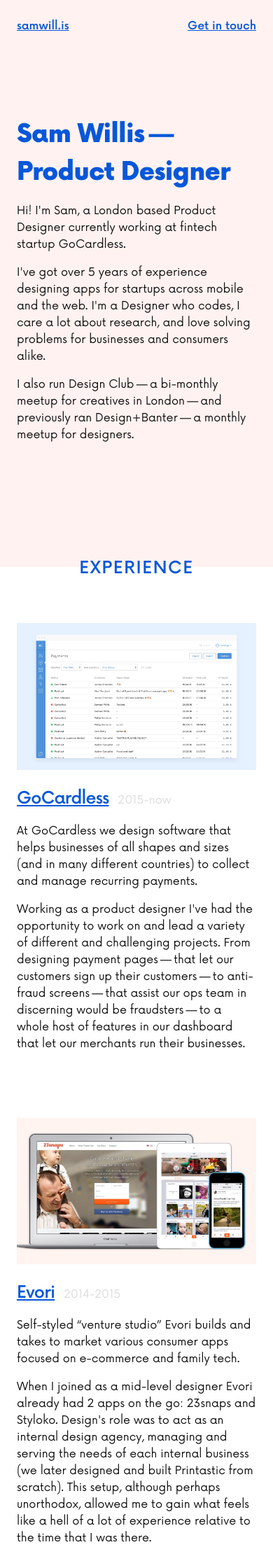
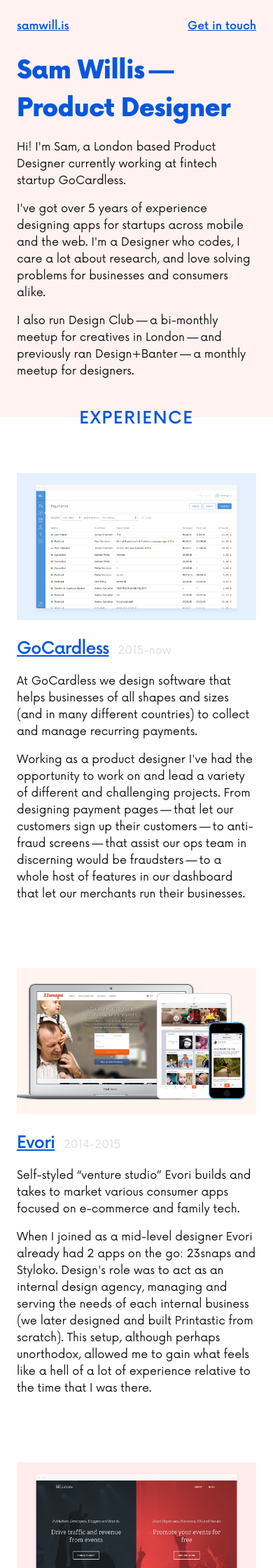
Before and after one commit to swillis/samwill.is, a Jekyll site: the page built from index.html, in a window 390 px wide. Shown: the top 2240 px of the page at 70% size. Built offline with Jekyll 4.4.1, drawn with Linux system fonts in a browser that asks for light colours.

Commit message:
Adjust mobile experience

```diff
--- a/_includes/header.html
+++ b/_includes/header.html
@@ -1,4 +1,4 @@
-<div class="header flex">
+<div class="header">
 	<div class="small-container">
 		<h1>
 			Sam Willis&thinsp;—&thinsp;Product Designer
--- a/_layouts/default.html
+++ b/_layouts/default.html
@@ -7,10 +7,17 @@
 		j=d.createElement(s),dl=l!='dataLayer'?'&l='+l:'';j.async=true;j.src=
 		'https://www.googletagmanager.com/gtm.js?id='+i+dl;f.parentNode.insertBefore(j,f);
 		})(window,document,'script','dataLayer','GTM-5PGQVC');</script>
-		<!-- End Google Tag Manager -->
+
 		<meta charset="utf-8">
 		<meta name="viewport" content="width=device-width, initial-scale=1">
+		<meta name="description" content="Online portfolio of Product Designer Sam Willis.">
+		<meta name="author" content="Sam Willis">
+		<meta property="og:title" content="Sam Willis, Product Designer">
+		<meta property="og:description" content="Online portfolio of Product Designer Sam Willis.">
+		<meta property="og:image" content="../images/gocardless.jpg">
+
 		<title>{{ site.title }}</title>
+
 		<link rel="stylesheet" href="/css/main.css">
 	</head>
 	<body>
--- a/_scss/header.scss
+++ b/_scss/header.scss
@@ -1,5 +1,14 @@
 .header {
+	display: flex;
 	height: 90vh;
 	align-items: center;
 	justify-content: center;
 }
+
+.header {
+	@media screen and (max-width: $mobile) {
+		display: block;
+		height: auto;
+		padding-bottom: $space-40;
+	}
+}
--- a/_scss/nav.scss
+++ b/_scss/nav.scss
@@ -1,6 +1,10 @@
 .nav {
 	position: absolute;
 	width: 100%;
+
+	@media screen and (max-width: $mobile) {
+		position: relative;
+	}
 }
 
 .home,
```
